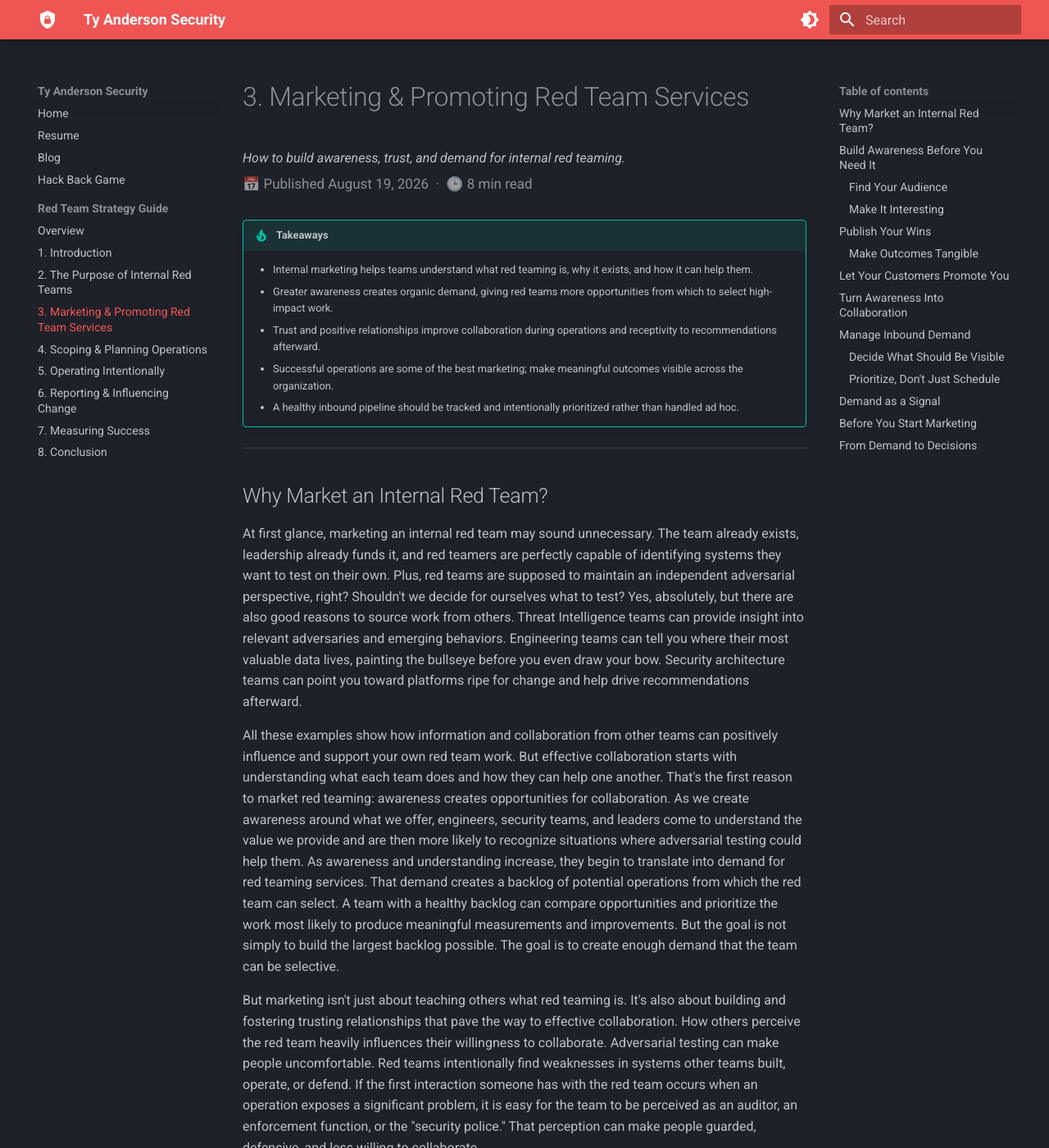
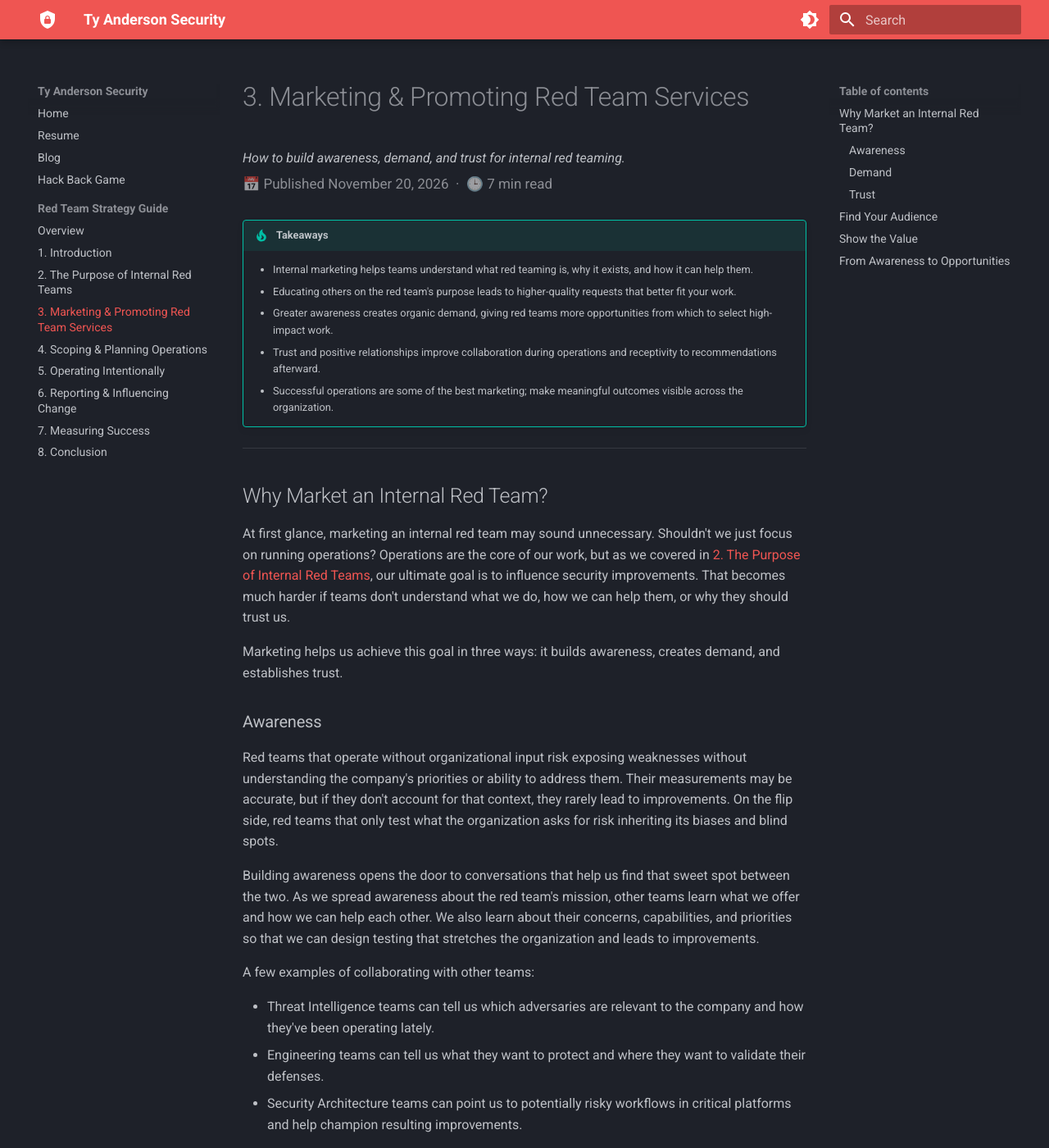
Before and after one commit to minispooner/minispooner.github.io, an MkDocs documentation site: the page built from docs/redteamstrategyguide/3-marketing.md, in a window 1280 px wide and 1400 px high. Shown: the whole window at 82% size. Built offline with MkDocs 1.6.1 and Material for MkDocs 9.7.7, drawn with Linux system fonts in a browser that asks for light colours; some of the changed text lies outside the part shown.

Commit message:
add section 3, marketing and promoting red team services

```diff
--- a/docs/redteamstrategyguide/3-marketing.md
+++ b/docs/redteamstrategyguide/3-marketing.md
@@ -1,218 +1,98 @@
 # 3. Marketing & Promoting Red Team Services
 
-_How to build awareness, trust, and demand for internal red teaming._
+_How to build awareness, demand, and trust for internal red teaming._
 
-<p class="rtsg-meta">📅 Published August 19, 2026 &nbsp;·&nbsp; 🕒 {{READTIME}} min read</p>
+<p class="rtsg-meta">📅 Published November 20, 2026 &nbsp;·&nbsp; 🕒 {{READTIME}} min read</p>
 
 <!-- prettier-ignore -->
 !!! tip "Takeaways"
     - Internal marketing helps teams understand what red teaming is, why it exists, and how it can help them.
+    - Educating others on the red team's purpose leads to higher-quality requests that better fit your work.
     - Greater awareness creates organic demand, giving red teams more opportunities from which to select high-impact work.
     - Trust and positive relationships improve collaboration during operations and receptivity to recommendations afterward.
     - Successful operations are some of the best marketing; make meaningful outcomes visible across the organization.
-    - A healthy inbound pipeline should be tracked and intentionally prioritized rather than handled ad hoc.
 
 ---
 
 ## Why Market an Internal Red Team?
 
-At first glance, marketing an internal red team may sound unnecessary. The team already exists, leadership already funds it, and red teamers are perfectly capable of identifying systems they want to test on their own. Plus, red teams are supposed to maintain an independent adversarial perspective, right? Shouldn't we decide for ourselves what to test? Yes, absolutely, but there are also good reasons to source work from others. Threat Intelligence teams can provide insight into relevant adversaries and emerging behaviors. Engineering teams can tell you where their most valuable data lives, painting the bullseye before you even draw your bow. Security architecture teams can point you toward platforms ripe for change and help drive recommendations afterward.
+At first glance, marketing an internal red team may sound unnecessary. Shouldn't we just focus on running operations? Operations are the core of our work, but as we covered in [2. The Purpose of Internal Red Teams](2-purpose.md), our ultimate goal is to influence security improvements. That becomes much harder if teams don't understand what we do, how we can help them, or why they should trust us.
 
-All these examples show how information and collaboration from other teams can positively influence and support your own red team work. But effective collaboration starts with understanding what each team does and how they can help one another. That's the first reason to market red teaming: awareness creates opportunities for collaboration. As we create awareness around what we offer, engineers, security teams, and leaders come to understand the value we provide and are then more likely to recognize situations where adversarial testing could help them. As awareness and understanding increase, they begin to translate into demand for red teaming services. That demand creates a backlog of potential operations from which the red team can select. A team with a healthy backlog can compare opportunities and prioritize the work most likely to produce meaningful measurements and improvements. But the goal is not simply to build the largest backlog possible. The goal is to create enough demand that the team can be selective.
+Marketing helps us achieve this goal in three ways: it builds awareness, creates demand, and establishes trust.
 
-But marketing isn't just about teaching others what red teaming is. It's also about building and fostering trusting relationships that pave the way to effective collaboration. How others perceive the red team heavily influences their willingness to collaborate. Adversarial testing can make people uncomfortable. Red teams intentionally find weaknesses in systems other teams built, operate, or defend. If the first interaction someone has with the red team occurs when an operation exposes a significant problem, it is easy for the team to be perceived as an auditor, an enforcement function, or the "security police." That perception can make people guarded, defensive, and less willing to collaborate.
+### Awareness
 
-Building relationships before an operation begins changes that dynamic. When people understand that the red team's purpose is to measure security effectiveness and help influence improvements &mdash; not embarrass teams or point fingers &mdash; red teaming becomes easier to accept and seek out. Then, as operations are scoped and conducted, and findings are delivered, teams are more likely to have candid conversations about what threats are most important and view findings as useful information rather than criticism.
+Red teams that operate without organizational input risk exposing weaknesses without understanding the company's priorities or ability to address them. Their measurements may be accurate, but if they don't account for that context, they rarely lead to improvements. On the flip side, red teams that only test what the organization asks for risk inheriting its biases and blind spots.
 
-As discussed earlier in this guide, the red team's ultimate goal is to influence improvements, and that's really hard to do if people don't understand or like you. Overall, marketing and promoting red team services builds awareness, demand, and trust, giving the red team better opportunities to test and a better chance of turning those measurements into meaningful change.
+Building awareness opens the door to conversations that help us find that sweet spot between the two. As we spread awareness about the red team's mission, other teams learn what we offer and how we can help each other. We also learn about their concerns, capabilities, and priorities so that we can design testing that stretches the organization and leads to improvements.
 
-## Build Awareness Before You Need It
+A few examples of collaborating with other teams:
 
-This is your "get your face out there" section.
-The basic principle:
-People can't request a service they don't understand.
-Explain:
-what the red team does
-why the organization has one
-what kinds of problems it can help evaluate
-what makes red teaming different from pentesting/AppSec/etc.
-examples of when another team should contact you
-Your Section 2 distinction between red teaming and vulnerability-discovery functions gives you a perfect foundation for this.
+- Threat Intelligence teams can tell us which adversaries are relevant to the company and how they've been operating lately.
+- Engineering teams can tell us what they want to protect and where they want to validate their defenses.
+- Security Architecture teams can point us to potentially risky workflows in critical platforms and help champion resulting improvements.
 
-### Find Your Audience
+From our side, we can show defenders how an adversary would actually move through their environment, give engineers the backing to get security work prioritized, and give leaders evidence of where their security investments fall short against a motivated adversary.
 
-Possible channels:
+### Demand
 
-- Internal security conferences
-- Engineering conferences
-- Organization or company all-hands
-- Leadership forums
-- Security Slack/Teams channels
-- Internal security newsletters or quarterly updates
-- Engineering/security community meetings
-- Readouts from completed operations
+As engineers, security teams, and leaders understand the value we provide, they're more likely to recognize where adversarial testing could help them. This creates organic demand, giving us more opportunities to choose from. We're not trying to build the biggest backlog we can &mdash; we just want enough requests to pick the highest-impact work.
 
-It's important to meet people where they are, rather than expecting them to discover a red team wiki page on their own.
+Marketing also affects the kinds of requests we get. Red teams can easily get pulled into vulnerability discovery or backfilling other teams' capacity. If people only know us as the team that finds vulnerabilities, they'll keep asking us to find vulnerabilities. When we present or write about our work, we should be clear about what the red team is actually for: measuring how well the company can prevent, detect, and respond to realistic adversary activity. When people understand that, they're more likely to ask us how their defenses would hold up against an attack, not just whether we can find vulnerabilities.
 
-### Make It Interesting
+### Trust
 
-This is where your presentation note belongs.
-Don't give a 40-slide explanation of ATT&CK.
-Show:
-a compelling attack story
-an unexpected attack path
-a surprising defensive gap
-a meaningful improvement produced afterward
-Your goal is curiosity:
-"Could something like that happen to us?"
-Then explain how the red team can help answer that question.
+Adversarial testing can make people uncomfortable. Red teams intentionally find weaknesses in systems other teams build, operate, or defend. If someone's first interaction with the red team is an operation that exposes a major problem they're responsible for, it's easy for them to see us as auditors or the "security police." People who see us that way tend to get defensive and are less willing to collaborate.
 
-## Publish Your Wins
+Building relationships before an operation starts helps establish trust before we need it. Teams should know the adversary role is temporary: we simulate an adversary during testing, but remain partners in improving security throughout. When teams know we're there to help them improve, not to embarrass them or point fingers, they're more likely to accept red teaming and even ask for it. They're also more likely to tell us what actually worries them and to take our recommendations seriously.
 
-This should probably be a substantial section.
-Your principle could be:
-Successful operations create demand for future operations—but only if people hear about them.
-Share appropriately sanitized examples of:
-previously unknown risks uncovered
-attack paths demonstrated
-defensive weaknesses exposed
-improvements triggered by testing
-systemic problems identified across multiple teams
-But keep it aligned with Section 1: don't market technical activity as impact.
-Instead of:
-"We compromised 300 hosts."
-prefer:
-"Testing exposed a systemic credential issue affecting multiple environments, leading to a company-wide control that prevented recurrence."
-That directly reinforces your earlier distinction between technical output and actual business impact.
+The red team's goal is to influence improvements, and that's hard to do if people don't understand or trust us. Marketing helps others understand what we do and want to work with us, which leads to better-informed operations, findings that get acted on, and improvements that last.
 
-### Make Outcomes Tangible
+The rest of this section covers how to do that: finding the right audiences, showing the value of our work, and turning interest into opportunities.
 
-Your before/after idea fits really well:
-Before
-adversary technique went undetected
-privileged credentials were broadly exposed
-incident escalation took hours
-After
-telemetry added
-credentials eliminated/rotated
-control deployed broadly
-response process improved
-I'd be somewhat careful with "dollars avoided." Use it when you actually have defensible numbers, but don't encourage security teams to fabricate hypothetical breach-cost figures just because executives like dollar signs.
+## Find Your Audience
 
-## Let Your Customers Promote You
+Internal red teams are uncommon &mdash; most people won't know what we do unless we tell them. Use the channels the organization already has, such as internal conferences, engineering all-hands, security forums, leadership meetings, newsletters, Slack or Teams channels, and operation readouts, to explain what the red team does and where it has helped.
 
-I really like this idea and would give it its own short section.
-Your strongest advocates aren't red teamers saying:
-"Red teaming is awesome."
-They're engineers or security leaders saying:
-"We worked with the Red Team, learned something important, and it helped us improve."
-Discuss:
-satisfied partners sharing experiences at all-hands
-joint operation readouts
-partner quotes in internal newsletters
-leaders recommending red-team engagement to peer organizations
-I would emphasize organic advocacy rather than soliciting testimonials.
-Something like:
-Good work creates advocates. Give those advocates opportunities to tell the story.
+Different audiences care about different things. Engineers may want to understand how an adversary would steal their crown jewels. Security teams may want to know where their defenses are weakest. Leaders may care more about systemic risk, organizational resilience, and whether security investments are working as intended. The focus of the message can change based on the audience, but our purpose should be clear and consistent.
 
-## Turn Awareness Into Collaboration
+Be specific about when someone should reach out. Useful starting points include:
 
-This is where I'd put several of your remaining ideas.
-Marketing shouldn't merely cause teams to throw scopes over the wall.
-The best outcome is often:
-"We have something important we'd like to test. Can we work together?"
-Examples:
-Engineers acting as trusted insiders during assumed-compromise exercises
-Blue teams collaborating on purple-team activities
-Product teams providing architecture/context that enables deeper testing
-Defenders sharing goals when collaborative testing is appropriate
-Interested employees observing portions of an operation or helping with appropriately bounded activities
-The important argument isn't necessarily that collaboration makes attacks technically easier.
-It's that relationships create better conditions for organizational learning and improvement.
-You can connect this directly to the Section 2 line:
-"During testing, the red team is an adversary. After testing, it's a partner."
-You could even echo that here.
+- Major platform changes that alter how the organization prevents, detects, or responds to attacks
+- Uncertainty about whether defenses would stop a relevant adversary
+- Concerns about a sensitive attack path
 
-## Manage Inbound Demand
+Explain what a team can expect from an operation and how it differs from requesting a penetration test. They don't need to arrive with a fully scoped request.
 
-Once marketing works, you have another problem:
-people start asking for things.
-That's a good problem—as long as you manage it deliberately.
-Create a Single Intake Queue
-Track requests somewhere structured, e.g. Jira:
-requesting organization
-proposed target
-desired outcome
-business/security rationale
-timing constraints
-stakeholders
-initial red-team assessment
-priority/status
-The point isn't Jira specifically.
-The point is creating visibility into demand so the team can triage instead of reacting to whoever asks loudest.
+Some of the best opportunities come from small interactions. An engineer who attends a red team presentation may later volunteer architecture context for an operation. A defender may propose a purple team exercise to test logging coverage they're unsure of.
 
-### Decide What Should Be Visible
+## Show the Value
 
-I like your public/private distinction, but I'd make it a short note:
-Some requests can exist in a broadly visible backlog when knowledge of the eventual assessment doesn't materially affect the measurement.
-Others should remain restricted when advance awareness could cause defenders or system owners to prepare and invalidate the measurement.
-That's a nice strategic nuance.
+Successful operations are some of our best marketing, but only if people hear about them. Tell short, compelling stories about unexpected attack paths, what they revealed about the organization's defenses, and what improved afterward. The story should lead people to consider whether something similar could happen in their area. Then explain how the red team can help them find out.
 
-### Prioritize, Don't Just Schedule
+As discussed in [1. Introduction](1-introduction.md), technical results aren't the same as business impact. "We compromised 300 hosts" may get attention, but it doesn't explain why anyone should care. A more useful story might be: "Testing exposed a systemic credential issue affecting multiple environments. The responsible teams used those findings to deploy a control that closed that attack path across the company."
 
-This is the bridge into Section 4.
-A long queue isn't a mandate to execute everything.
-It gives the red team options.
-Then you can evaluate requests based on things like:
-alignment with red-team purpose
-potential organizational impact
-realistic adversary relevance
-strategic importance
-opportunity to measure important defenses
-uniqueness of what the red team can provide
-And then say something like:
-The goal isn't to work through the backlog. The goal is to use the backlog to identify the best work.
-That might actually be one of the central lines of the chapter.
+In each story, be specific about what changed. For example, an adversary technique that went undetected now produces an actionable alert, default credentials no longer ship in products, or new logging lets incident responders see lateral movement they previously missed. Distinguish improvements that have been implemented from those that are still recommendations. Don't claim a control works until it's been validated, and don't attach a hypothetical "dollars avoided" figure without defensible evidence.
 
-## Demand as a Signal
+Share these stories through presentations, internal writeups, and operation readouts, with enough context for other teams to recognize where the lessons apply. Agree with leadership or stakeholders on what can be shared and with whom. Sanitize sensitive details, give credit to the teams that made the improvements, and avoid turning a security gap into a public embarrassment.
 
-I'd finish the substantive content with your idea about demand indicating program health, but make it nuanced.
-You don't want:
-Requests = success.
-That conflicts somewhat with your disdain for vanity metrics.
-Instead:
-Demand is a useful signal, not a measure of impact.
-A mature red team may generate plenty of strategically important operations itself. So there isn't some ideal ratio of internally sourced vs externally requested operations.
-But if nobody ever requests red-team services, that's worth investigating.
-Possible reasons:
-employees don't understand what the team does
-they don't understand when to engage it
-the red team hasn't demonstrated useful outcomes
-previous engagements were difficult or unpleasant
-the team has a reputation for policing rather than helping
-the organization's structure simply doesn't encourage inbound engagement
-I'd preserve your slightly provocative wording here because it fits your writing voice:
-If nobody ever asks your red team for help, either they don't understand what you do, they don't see value in the results, or you're not very pleasant to work with.
-Maybe soften "probably" to "it may be worth asking whether..." in the actual chapter.
+We don't have to be the only ones telling the story, either. An engineer or security leader explaining how a red team operation helped their team improve can be more persuasive than the red team promoting itself. Joint readouts and partners sharing their experiences at all-hands give others a concrete example of what working with the red team looks like.
 
-## Before You Start Marketing
+<!-- prettier-ignore -->
+!!! quote "Story Time: Letting Leaders Tell Our Story"
+    At our company-wide 2026 Cybersecurity Awareness Month event, one of the themes was the evolving role of AI in both cyberattacks and defense. I gave the red team's perspective on how adversaries are using AI and where it's heading. I closed with a few asks: assume adversaries are already inside, and think like an adversary about which parts of your systems need the most protection.
 
-I wouldn't make ROE/leadership support a full opening section. It distracts from your argument.
-Make it a Note box somewhere early:
-Prerequisite: This chapter assumes the red team already has organizational authorization, established Rules of Engagement, and leadership support for conducting adversarial testing. Marketing services without clear authority and operational expectations creates problems that awareness alone can't solve.
-Short and done.
+    Before the event, the director speaking after me reached out to ask for red team metrics to include in their talk. On stage, they used those metrics to support their own message.
 
-## From Demand to Decisions
+    When leaders see red team data as useful, they ask for it and use it in their own messages, which often carries more weight than the red team could alone.
 
-Then a very short closing section that transitions into Section 4:
-Marketing has created:
-awareness
-trust
-relationships
-inbound demand
-a pipeline of potential operations
-But capacity is finite.
-Now the question becomes which opportunities deserve the red team's time.
+## From Awareness to Opportunities
+
+Make it easy to take the next step. Every presentation or writeup should point to a clear way to contact the team, whether that's a shared channel, an intake form, or a team email. Capture those conversations in a shared intake queue so useful opportunities aren't lost in individual inboxes, while restricting sensitive details that could tip off the teams being tested. Make it clear that submitting a request doesn't guarantee we'll take it on.
+
+The number of requests doesn't measure our impact. The red team should keep identifying its own work and form its own view of what matters most. We use requests to help find the best work, not as a list to complete.
+
+That's where marketing hands off to [4. Scoping & Planning Operations](4-scoping.md): deciding which opportunities are most likely to lead to improvements and turning them into operations with clear objectives.
 
 ---
 
--- a/docs/redteamstrategyguide/index.md
+++ b/docs/redteamstrategyguide/index.md
@@ -39,7 +39,7 @@ To help with speed reading, each section begins with Takeaways that summarize th
 
 <a href="../redteamstrategyguide/3-marketing/" class="section-card">
   <div class="chapter-num">3. Marketing & Promoting Red Team Services</div>
-  <p>How to increase demand to expand your sphere of influence.</p>
+  <p>How to build awareness, demand, and trust to expand your influence.</p>
 </a>
 
 <a href="../redteamstrategyguide/4-scoping/" class="section-card">
--- a/mkdocs.yml
+++ b/mkdocs.yml
@@ -30,6 +30,8 @@ theme:
     - content.tabs.link
   icon:
     logo: material/shield-lock
+    admonition:
+      quote: material/book-open-page-variant
   favicon: assets/favicon.svg
 
 hooks:
```
Also changed, not shown: docs/redteamstrategyguide/1-introduction.md (+1 -1 lines), docs/redteamstrategyguide/2-purpose.md (+1 -1 lines).
